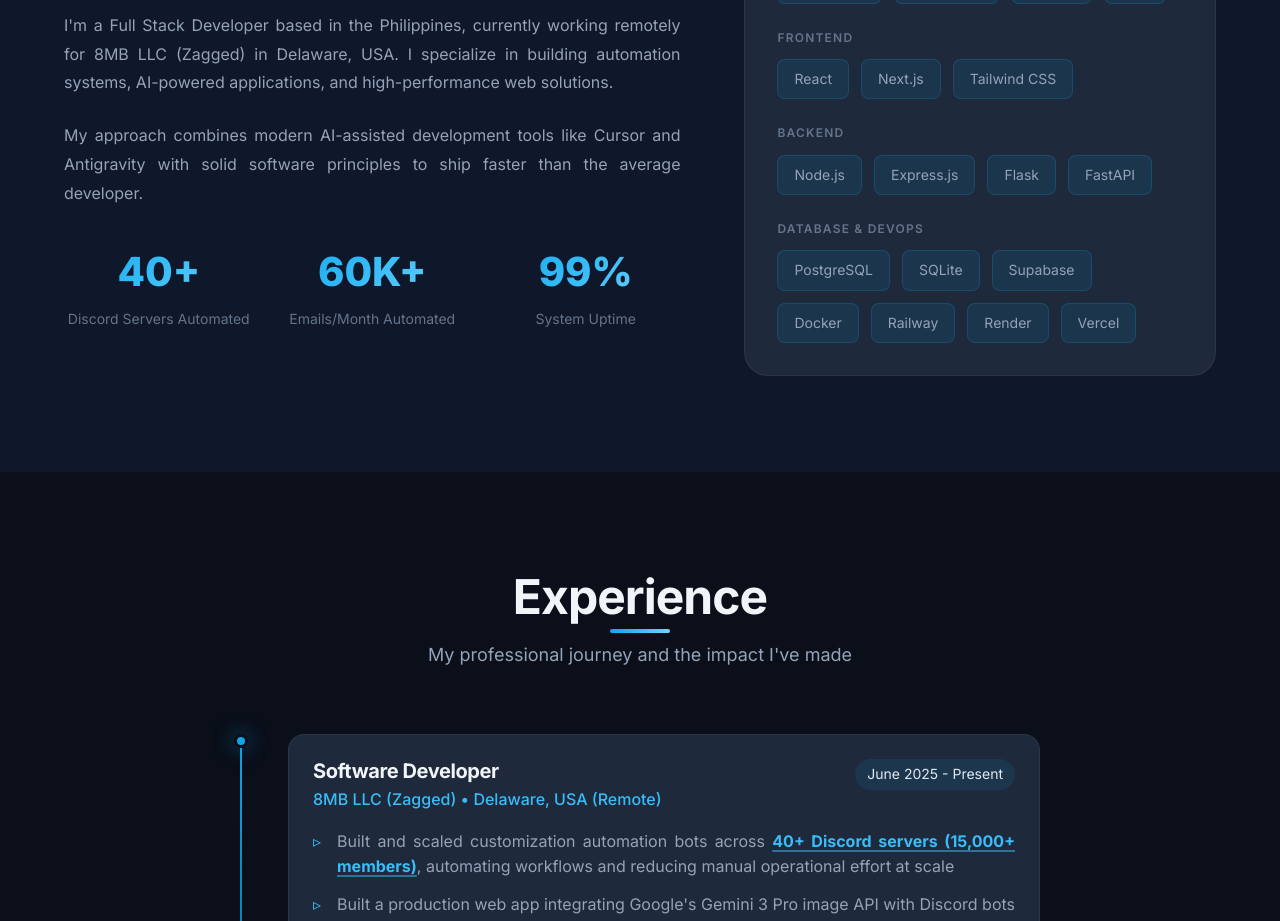
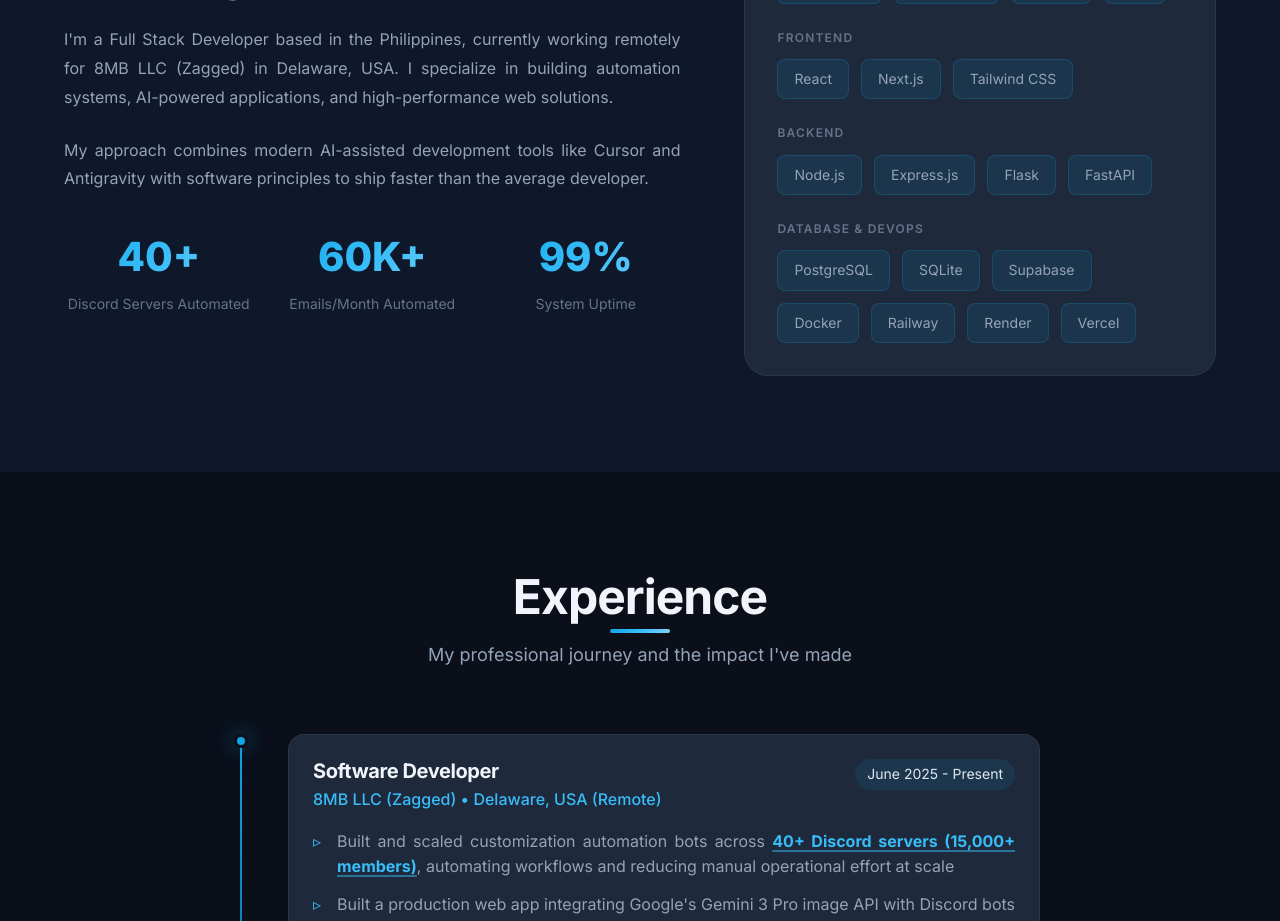
Before and after one commit to 5ky-lark/my-portfolio, a React (Vite) app: page / in a window 1280 px wide. Shown: the part 1040-1961 px from the top of the page. Built offline with nearby package versions, Linux system fonts and the light colour scheme.

Commit message:
Remove 'solid' from About section text

```diff
--- a/src/components/About.jsx
+++ b/src/components/About.jsx
@@ -80,7 +80,7 @@ function About() {
                         </p>
                         <p>
                             My approach combines modern AI-assisted development tools like Cursor and
-                            Antigravity with solid software principles to ship faster than the average developer.
+                            Antigravity with software principles to ship faster than the average developer.
                         </p>
 
                         <div className="about-stats">
```
